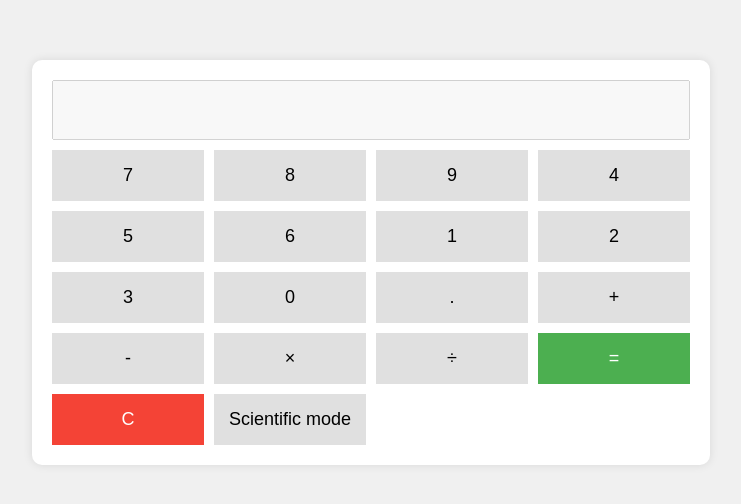
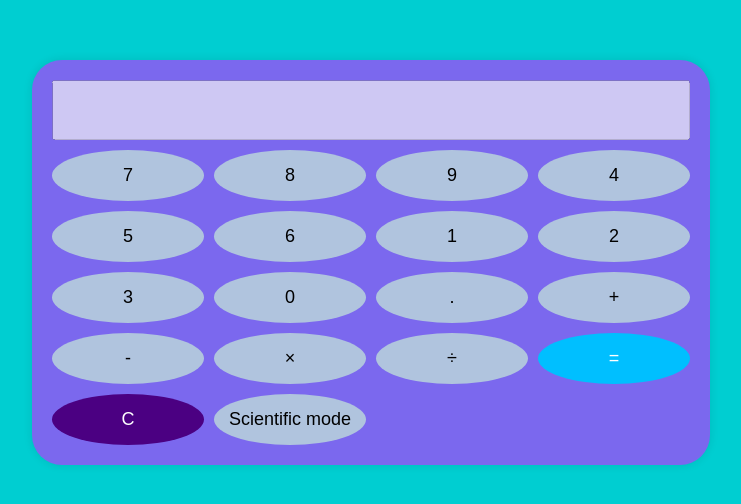
Before and after one commit to j1kka/calculator-project, a plain HTML site: page index.html in a window 1280 px wide. Shown: the part 146-650 px from the top of the page, without its empty margins (269-1010 px from the left). Drawn offline with Linux system fonts and the light colour scheme.

Commit message:
Improvements for Css

```diff
--- a/styles.css
+++ b/styles.css
@@ -4,12 +4,12 @@ body {
     align-items: center;
     height: 100vh;
     font-family: Arial, sans-serif;
-    background-color: #f0f0f0;
+    background-color: #00CED1;
 }
 
 .calculator {
-    background-color: white;
-    border-radius: 10px;
+    background-color: #7B68EE;
+    border-radius: 30px;
     box-shadow: 0 0 10px rgba(0,0,0,0.1);
     padding: 20px;
 }
@@ -34,21 +34,33 @@ button {
     padding: 15px;
     font-size: 18px;
     border: none;
-    background-color: #e0e0e0;
+    background-color: #b0c4de;
     cursor: pointer;
-    transition: background-color 0.3s;
+    transition: background-color 0.3s, transform 0.1s ease, box-shadow 0.2s ease;
+    border-radius: 50%;
+    display: flex;
+    justify-content: center;
+    align-items: center;
 }
 
 button:hover {
-    background-color: #d0d0d0;
+    background-color: #a8b9c5;
+}
+
+button:active {
+    transform: scale(0.95);
+}
+
+button:focus {
+    outline: 2px solid #00bfff;
 }
 
 .equal {
-    background-color: #4CAF50;
+    background-color: #00bfff;
     color: white;
 }
 
 .clear {
-    background-color: #f44336;
+    background-color: #4B0082;
     color: white;
 }
```
